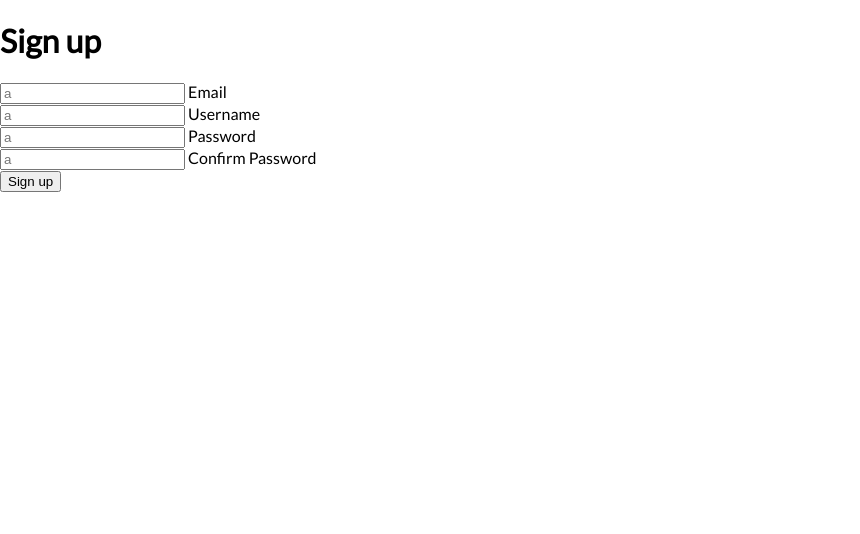
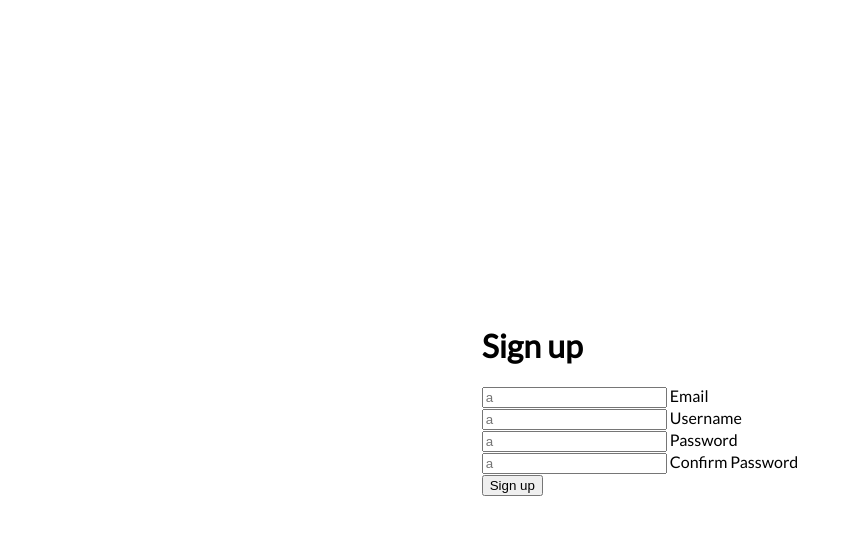
Before and after one commit to kenyansa/SignupForm, a plain HTML site: page floatingLabels.html in a window 1280 px wide. Shown: the whole page, without its empty margins (0-860 px from the left). Drawn offline with Linux system fonts and the light colour scheme.

Commit message:
center page contents

```diff
--- a/floatingLabels.css
+++ b/floatingLabels.css
@@ -8,3 +8,9 @@ body {
   background-color: white;
   font-family: "lato", sans-serif;
 }
+.signupForm {
+    display: flex;
+    justify-content: center;
+    align-items: center;
+    height: 100vh;
+  }
```
